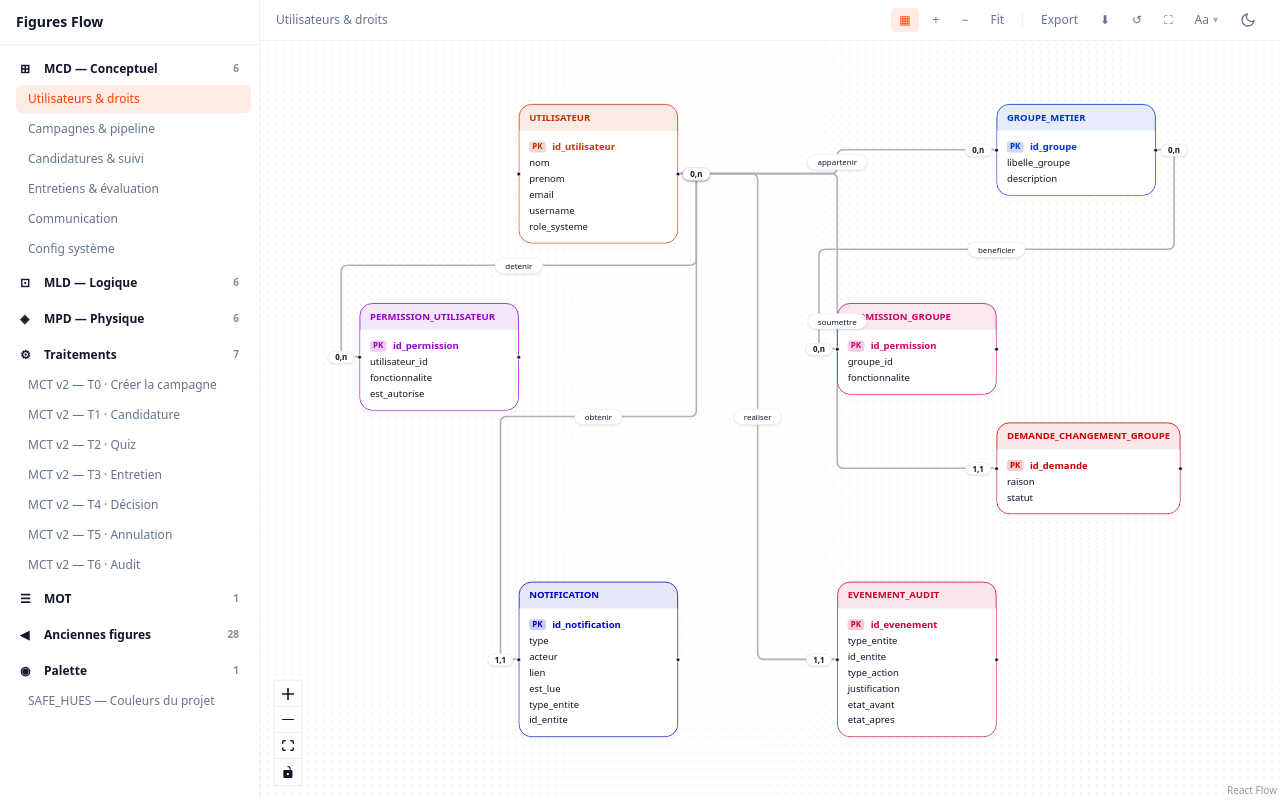
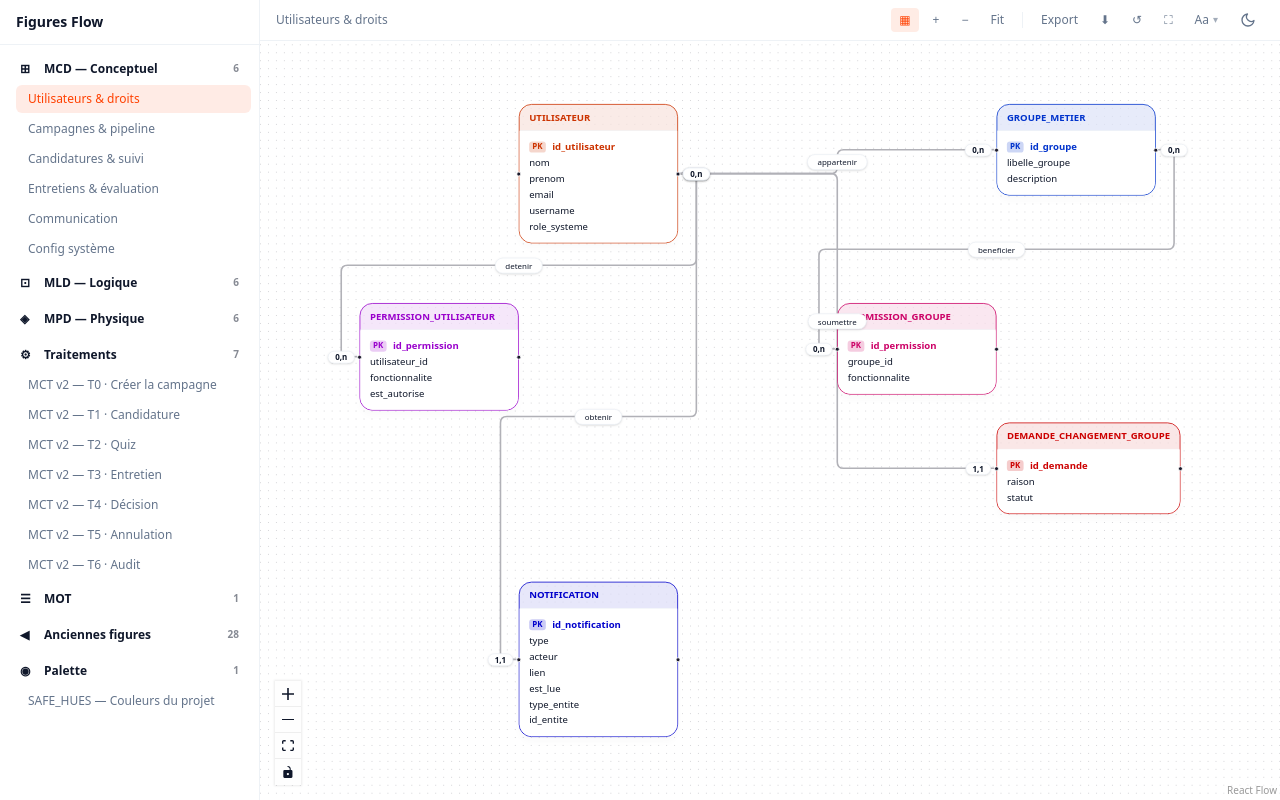
Before and after one commit to doucie/synelia_quizapp, a React (Vite) app in the folder z_mémoire/figures_flow/: page / in a window 1280 px wide. Built offline with nearby package versions, Linux system fonts and the light colour scheme; a web font is replaced by a local one.

Commit message:
refactor(mcd): remove EVENEMENT_AUDIT from MCD (hors-scope conceptuel)

```diff
--- a/z_mémoire/figures_flow/src/diagrams/nouveau/mcd/utilisateurs_droits.ts
+++ b/z_mémoire/figures_flow/src/diagrams/nouveau/mcd/utilisateurs_droits.ts
@@ -98,24 +98,6 @@ export const utilisateursDroits: DiagramDefinition = {
         ],
       },
     },
-    {
-      id: 'evenement_audit',
-      type: 'entity',
-      position: { x: 400, y: 600 },
-      data: {
-        label: 'EVENEMENT_AUDIT',
-        variant: 'mcd',
-        attributes: [
-          { name: 'id_evenement', isPK: true },
-          { name: 'type_entite' },
-          { name: 'id_entite' },
-          { name: 'type_action' },
-          { name: 'justification' },
-          { name: 'etat_avant' },
-          { name: 'etat_apres' },
-        ],
-      },
-    },
   ],
   edges: [
     {
@@ -153,12 +135,5 @@ export const utilisateursDroits: DiagramDefinition = {
       type: 'relationship',
       data: { label: 'obtenir', cardFrom: '0,n', cardTo: '1,1' },
     },
-    {
-      id: 'e-realiser-audit',
-      source: 'utilisateur',
-      target: 'evenement_audit',
-      type: 'relationship',
-      data: { label: 'realiser', cardFrom: '0,n', cardTo: '1,1' },
-    },
   ],
 }
```
